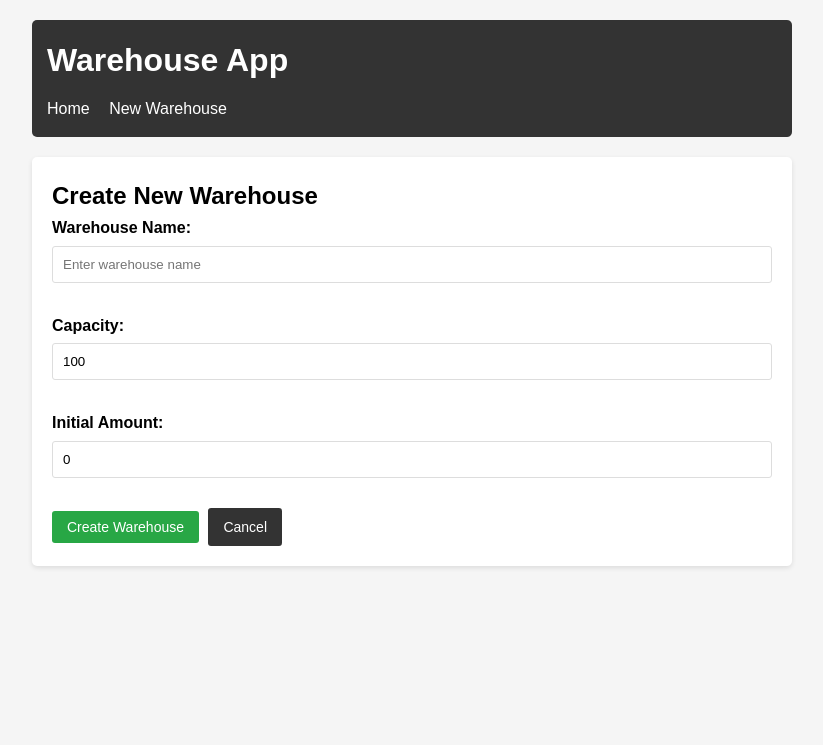
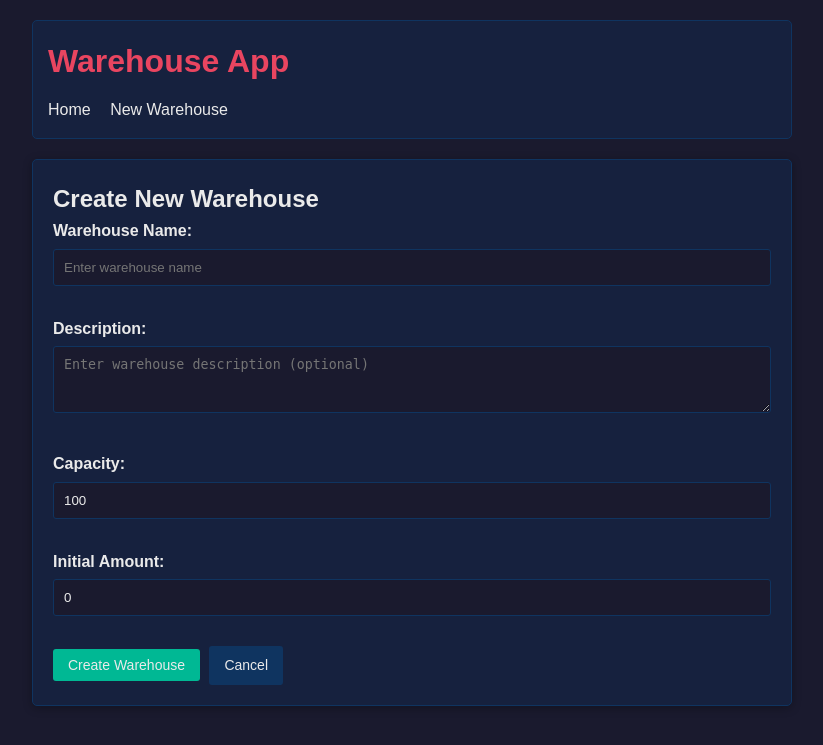
Before and after one commit to lapatinn/ohtuvarasto, a Flask app: page /warehouse/new in a window 1280 px wide. Shown: the top 745 px of the page, without its empty margins (228-1051 px from the left). Run offline with Flask 3, Linux system fonts and the light colour scheme.

Commit message:
Add dark mode UI and description field for warehouses
Co-authored-by: lapatinn <190494972+lapatinn@users.noreply.github.com>

```diff
--- a/src/app.py
+++ b/src/app.py
@@ -21,6 +21,7 @@ def index():
 def create_warehouse():
     if request.method == 'POST':
         name = request.form.get('name', 'Unnamed Warehouse')
+        description = request.form.get('description', '')
         capacity = float(request.form.get('capacity', 100))
         initial = float(request.form.get('initial', 0))
 
@@ -28,6 +29,7 @@ def create_warehouse():
         warehouses[warehouse_id] = {
             'id': warehouse_id,
             'name': name,
+            'description': description,
             'varasto': Varasto(capacity, initial)
         }
         return redirect(url_for('index'))
@@ -51,6 +53,10 @@ def edit_warehouse(warehouse_id):
 
     if request.method == 'POST':
         warehouse['name'] = request.form.get('name', warehouse['name'])
+        warehouse['description'] = request.form.get(
+            'description',
+            warehouse.get('description', '')
+        )
         return redirect(url_for('view_warehouse', warehouse_id=warehouse_id))
 
     return render_template('edit_warehouse.html', warehouse=warehouse)
--- a/src/templates/base.html
+++ b/src/templates/base.html
@@ -16,37 +16,45 @@
             padding: 20px;
             max-width: 800px;
             margin: 0 auto;
-            background-color: #f5f5f5;
+            background-color: #1a1a2e;
+            color: #eaeaea;
         }
         header {
-            background: #333;
-            color: #fff;
+            background: #16213e;
+            color: #eaeaea;
             padding: 15px;
             margin-bottom: 20px;
             border-radius: 5px;
+            border: 1px solid #0f3460;
         }
         header h1 {
             margin-bottom: 10px;
+            color: #e94560;
         }
         nav a {
-            color: #fff;
+            color: #eaeaea;
             text-decoration: none;
             margin-right: 15px;
         }
         nav a:hover {
+            color: #e94560;
             text-decoration: underline;
         }
         .container {
-            background: #fff;
+            background: #16213e;
             padding: 20px;
             border-radius: 5px;
-            box-shadow: 0 2px 5px rgba(0,0,0,0.1);
+            box-shadow: 0 2px 10px rgba(0,0,0,0.3);
+            border: 1px solid #0f3460;
+        }
+        h2, h3 {
+            color: #eaeaea;
         }
         .btn {
             display: inline-block;
             padding: 8px 15px;
-            background: #333;
-            color: #fff;
+            background: #0f3460;
+            color: #eaeaea;
             border: none;
             border-radius: 3px;
             cursor: pointer;
@@ -55,46 +63,62 @@
             margin-right: 5px;
         }
         .btn:hover {
-            background: #555;
+            background: #1a4a7a;
         }
         .btn-danger {
-            background: #dc3545;
+            background: #e94560;
         }
         .btn-danger:hover {
-            background: #c82333;
+            background: #ff6b6b;
         }
         .btn-success {
-            background: #28a745;
+            background: #00b894;
         }
         .btn-success:hover {
-            background: #218838;
+            background: #00d9a5;
         }
         input[type="text"],
-        input[type="number"] {
+        input[type="number"],
+        textarea {
             width: 100%;
             padding: 10px;
             margin-bottom: 15px;
-            border: 1px solid #ddd;
+            border: 1px solid #0f3460;
             border-radius: 3px;
+            background: #1a1a2e;
+            color: #eaeaea;
+        }
+        input[type="text"]:focus,
+        input[type="number"]:focus,
+        textarea:focus {
+            outline: none;
+            border-color: #e94560;
         }
         label {
             display: block;
             margin-bottom: 5px;
             font-weight: bold;
+            color: #eaeaea;
         }
         .warehouse-card {
-            border: 1px solid #ddd;
+            border: 1px solid #0f3460;
             padding: 15px;
             margin-bottom: 15px;
             border-radius: 5px;
-            background: #fafafa;
+            background: #1a1a2e;
         }
         .warehouse-card h3 {
             margin-bottom: 10px;
+            color: #e94560;
         }
         .warehouse-info {
             margin-bottom: 10px;
-            color: #666;
+            color: #b0b0b0;
+        }
+        .warehouse-description {
+            margin-bottom: 10px;
+            color: #a0a0a0;
+            font-style: italic;
         }
         .form-group {
             margin-bottom: 15px;
@@ -110,15 +134,21 @@
         }
         .progress-bar {
             height: 20px;
-            background: #e9ecef;
+            background: #0f3460;
             border-radius: 3px;
             overflow: hidden;
             margin-bottom: 10px;
         }
         .progress-bar-fill {
             height: 100%;
-            background: #28a745;
+            background: #00b894;
             transition: width 0.3s ease;
+        }
+        a {
+            color: #e94560;
+        }
+        p {
+            color: #b0b0b0;
         }
     </style>
 </head>
--- a/src/templates/create_warehouse.html
+++ b/src/templates/create_warehouse.html
@@ -9,6 +9,11 @@
     <div class="form-group">
         <label for="name">Warehouse Name:</label>
         <input type="text" id="name" name="name" required placeholder="Enter warehouse name">
+    </div>
+
+    <div class="form-group">
+        <label for="description">Description:</label>
+        <textarea id="description" name="description" rows="3" placeholder="Enter warehouse description (optional)"></textarea>
     </div>
 
     <div class="form-group">
--- a/src/templates/edit_warehouse.html
+++ b/src/templates/edit_warehouse.html
@@ -12,6 +12,11 @@
     </div>
 
     <div class="form-group">
+        <label for="description">Description:</label>
+        <textarea id="description" name="description" rows="3">{{ warehouse.description if warehouse.description else '' }}</textarea>
+    </div>
+
+    <div class="form-group">
         <p><strong>Capacity:</strong> {{ warehouse.varasto.tilavuus }} (cannot be changed)</p>
         <p><strong>Current Amount:</strong> {{ warehouse.varasto.saldo }}</p>
     </div>
--- a/src/templates/index.html
+++ b/src/templates/index.html
@@ -9,6 +9,9 @@
     {% for id, warehouse in warehouses.items() %}
     <div class="warehouse-card">
         <h3>{{ warehouse.name }}</h3>
+        {% if warehouse.description %}
+        <div class="warehouse-description">{{ warehouse.description }}</div>
+        {% endif %}
         <div class="warehouse-info">
             <strong>Capacity:</strong> {{ warehouse.varasto.tilavuus }} |
             <strong>Current:</strong> {{ warehouse.varasto.saldo }} |
--- a/src/templates/view_warehouse.html
+++ b/src/templates/view_warehouse.html
@@ -6,6 +6,9 @@
 <h2>{{ warehouse.name }}</h2>
 
 <div class="warehouse-card">
+    {% if warehouse.description %}
+    <div class="warehouse-description">{{ warehouse.description }}</div>
+    {% endif %}
     <div class="warehouse-info">
         <p><strong>Capacity:</strong> {{ warehouse.varasto.tilavuus }}</p>
         <p><strong>Current Amount:</strong> {{ warehouse.varasto.saldo }}</p>
```
